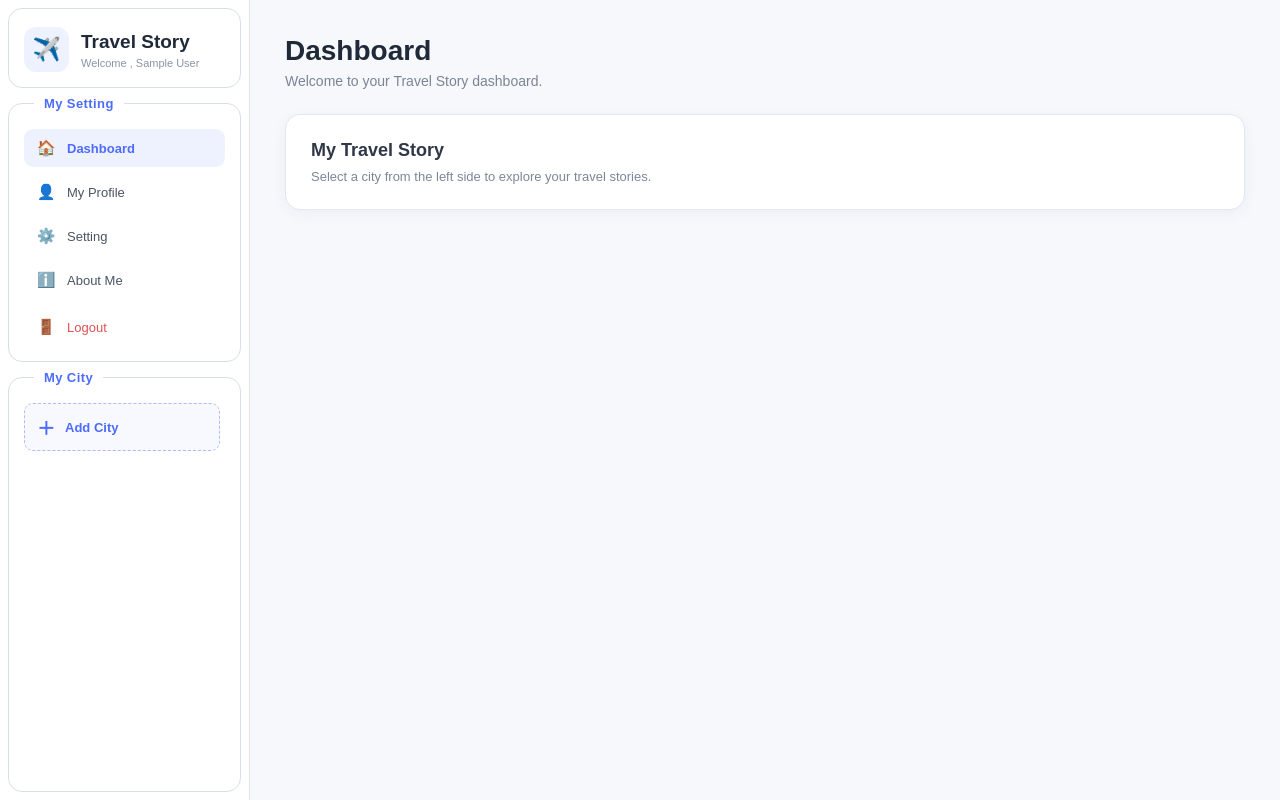
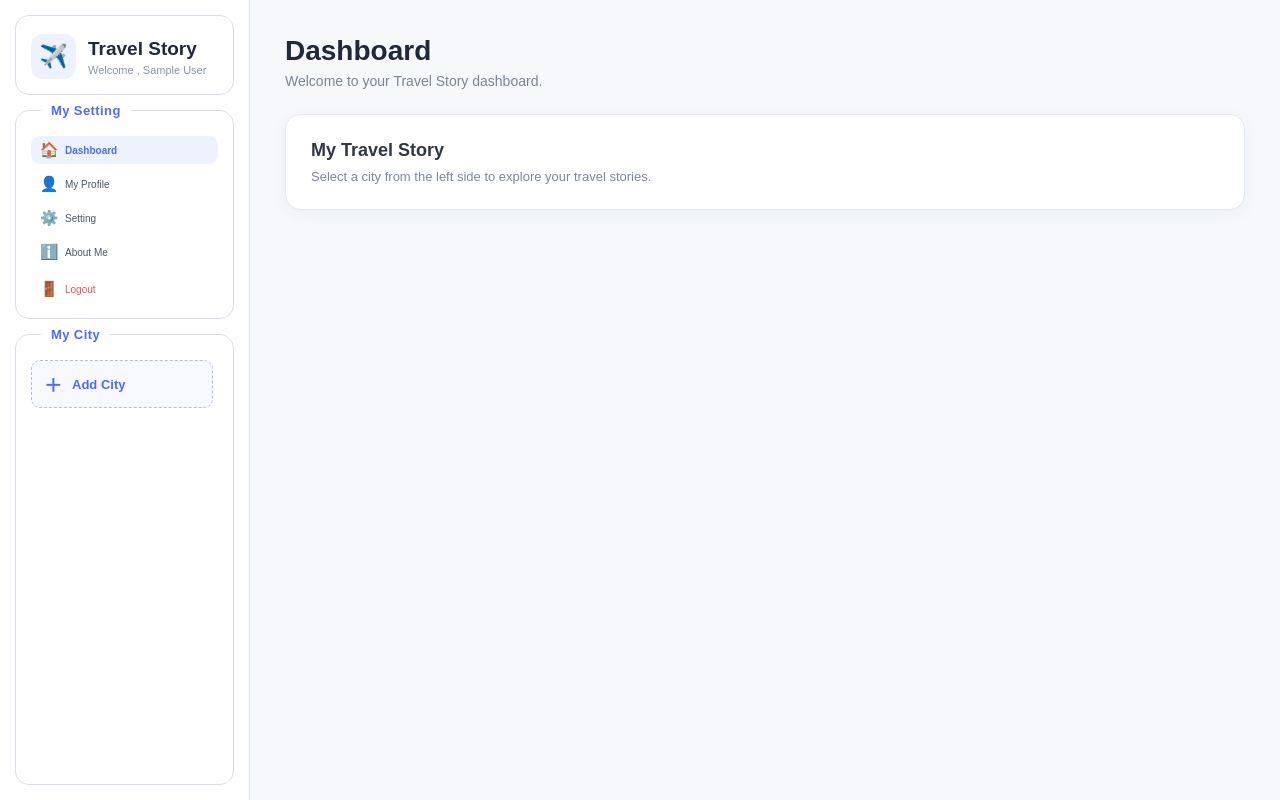
Before and after one commit to VaibhavRAI198/Travel-story, a Flask app: template templates/dashboard.html in a window 1280 px wide. Run offline with Flask 3, Linux system fonts and the light colour scheme; the template is opened without the code that fills it: most values are stand-ins (such as "Sample title", 1, 10 or a date in 2020); some libraries are stand-ins or nearby versions.

Commit message:
Update common.css

```diff
--- a/static/css_folder/common.css
+++ b/static/css_folder/common.css
@@ -22,29 +22,22 @@ body {
 .left {
     width: 250px;
     height: 100vh;
-    padding: 8px;
+    padding: 15px;
     background: #ffffff;
     border-right: 1px solid #dfe5ec;
     display: flex;
     flex-direction: column;
     gap: 8px;
 }
-
-
 /* =========================================
    BORDERED SECTIONS
 ========================================= */
-
 .sidebar-box {
     position: relative;
-
     border: 1.5px solid #d8dee8;
     border-radius: 14px;
-
     padding: 18px 15px 15px;
-
     background: #ffffff;
-
     min-width: 0;
 }
 
@@ -137,18 +130,15 @@ body {
 .navigation a {
     display: flex;
     align-items: center;
-
-    gap: 11px;
-
-    padding: 10px 12px;
-
+    gap: 6px;
+    padding: 5px 8px;
     border-radius: 9px;
 
     text-decoration: none;
 
     color: #4b5563;
 
-    font-size: 13px;
+    font-size: 10px;
     font-weight: 500;
 
     transition: all 0.2s ease;
```
